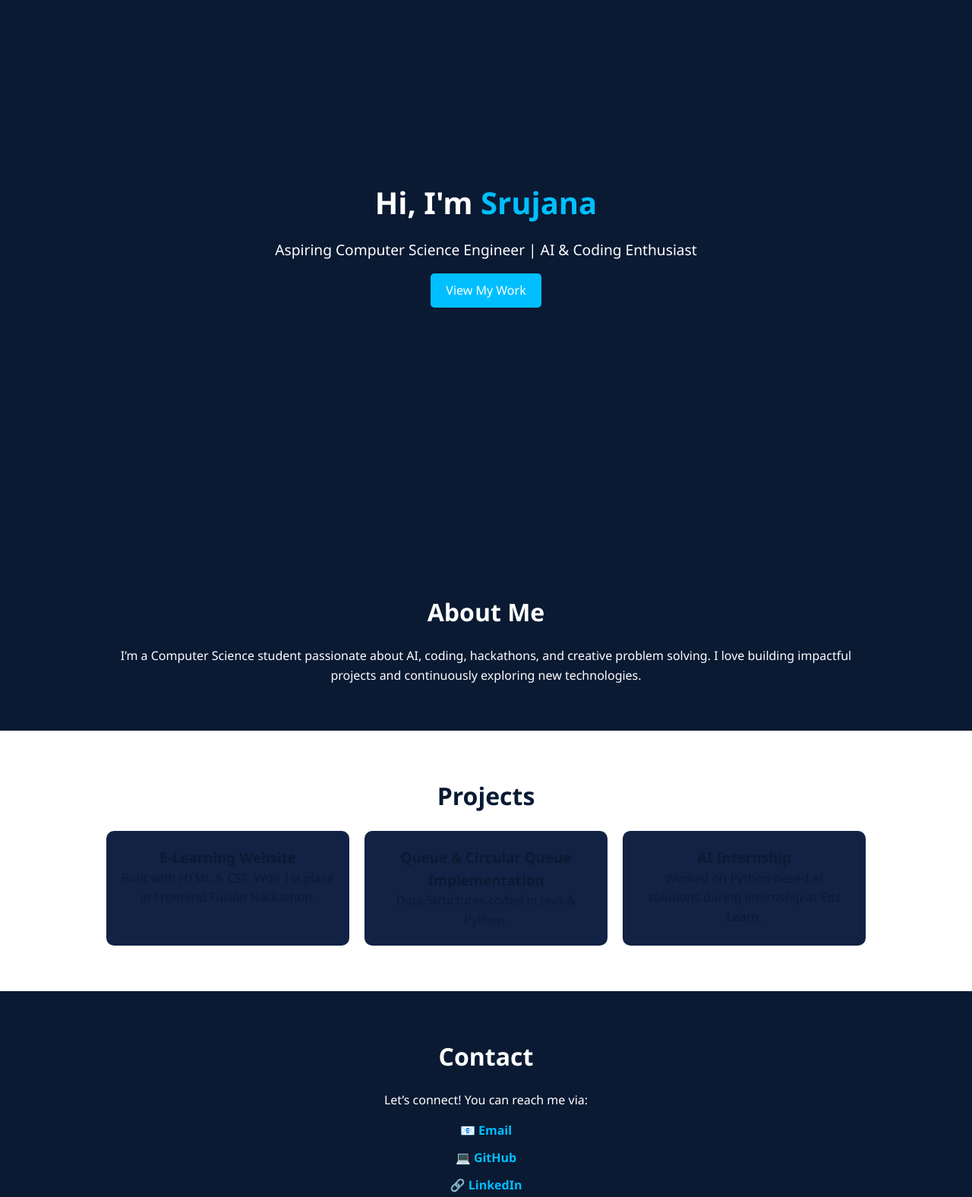
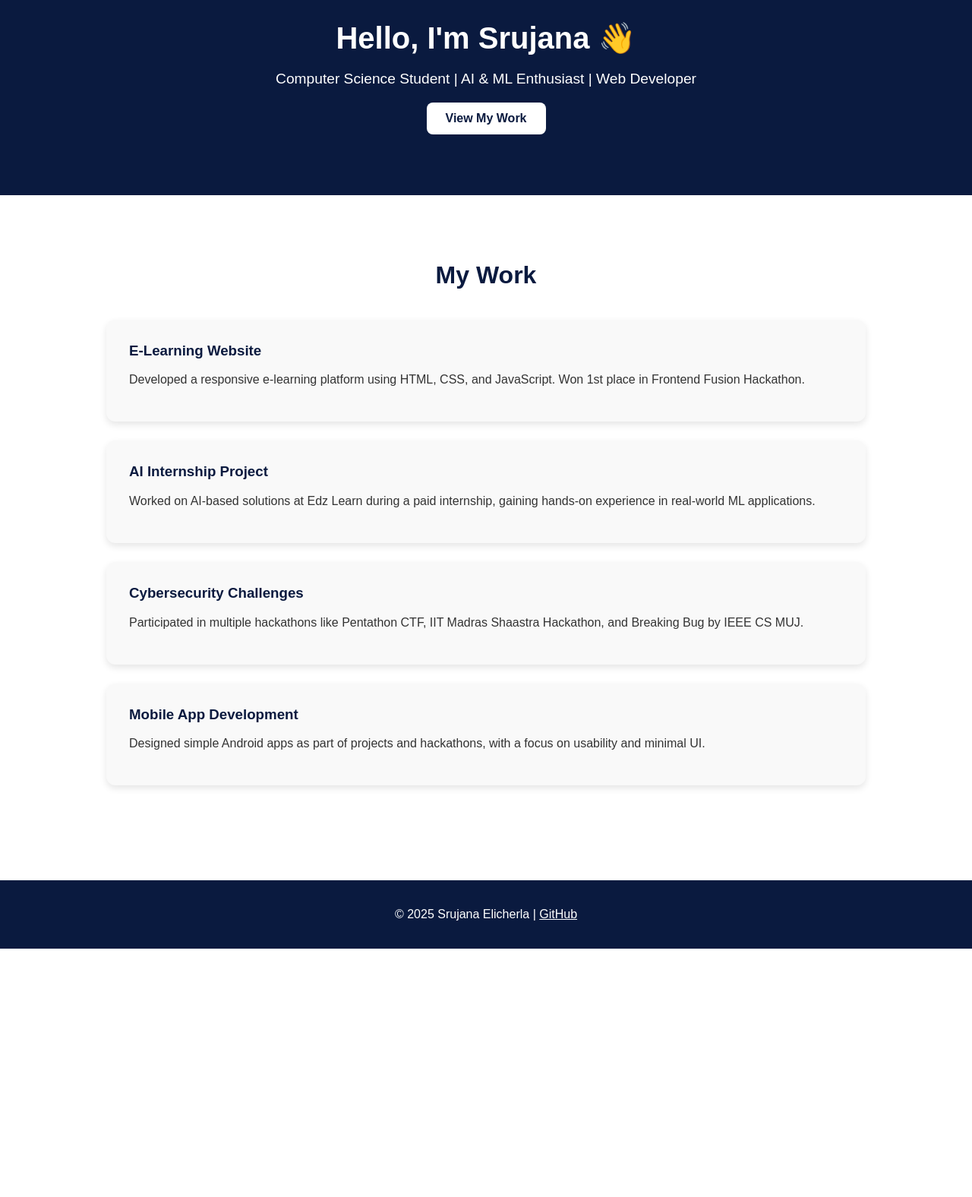
Before and after one commit to srujanaelicherla/srujanaelicherla.github.io, a plain HTML site: page index.html in a window 1280 px wide. Shown: the part 80-1656 px from the top of the page at 76% size. After the commit the page ends 1329 px from the top, so only its background shows below. Drawn offline with Linux system fonts and the light colour scheme.

Commit message:
Update index.html

```diff
--- a/index.html
+++ b/index.html
@@ -3,66 +3,123 @@
 <head>
   <meta charset="UTF-8">
   <meta name="viewport" content="width=device-width, initial-scale=1.0">
-  <title>Srujana | Portfolio</title>
-  <link rel="stylesheet" href="style.css">
+  <title>Srujana Elicherla - Portfolio</title>
+  <style>
+    body {
+      margin: 0;
+      font-family: Arial, sans-serif;
+      background-color: white;
+      color: #333;
+    }
+
+    header {
+      background-color: #0a1a3f; /* Navy Blue */
+      color: white;
+      text-align: center;
+      padding: 80px 20px;
+    }
+
+    header h1 {
+      font-size: 2.5rem;
+      margin-bottom: 10px;
+    }
+
+    header p {
+      font-size: 1.2rem;
+      margin-bottom: 20px;
+    }
+
+    header a {
+      display: inline-block;
+      padding: 12px 25px;
+      background-color: white;
+      color: #0a1a3f;
+      border-radius: 8px;
+      text-decoration: none;
+      font-weight: bold;
+      transition: 0.3s;
+    }
+
+    header a:hover {
+      background-color: #f1f1f1;
+    }
+
+    section {
+      padding: 60px 20px;
+      max-width: 1000px;
+      margin: auto;
+    }
+
+    section h2 {
+      text-align: center;
+      color: #0a1a3f;
+      margin-bottom: 40px;
+      font-size: 2rem;
+    }
+
+    .card {
+      background-color: #f9f9f9;
+      border-radius: 12px;
+      padding: 30px;
+      margin-bottom: 25px;
+      box-shadow: 0px 4px 10px rgba(0,0,0,0.1);
+      transition: transform 0.2s;
+    }
+
+    .card:hover {
+      transform: translateY(-5px);
+    }
+
+    .card h3 {
+      margin-top: 0;
+      color: #0a1a3f;
+    }
+
+    footer {
+      text-align: center;
+      background-color: #0a1a3f;
+      color: white;
+      padding: 20px;
+      margin-top: 40px;
+    }
+
+    html {
+      scroll-behavior: smooth;
+    }
+  </style>
 </head>
 <body>
-  <!-- Header / Hero -->
   <header>
-    <div class="container">
-      <h1>Hi, I'm <span>Srujana</span></h1>
-      <p>Aspiring Computer Science Engineer | AI & Coding Enthusiast</p>
-      <a href="#projects" class="btn">View My Work</a>
-    </div>
+    <h1>Hello, I'm Srujana 👋</h1>
+    <p>Computer Science Student | AI & ML Enthusiast | Web Developer</p>
+    <a href="#work">View My Work</a>
   </header>
 
-  <!-- About -->
-  <section id="about" class="section">
-    <div class="container">
-      <h2>About Me</h2>
-      <p>
-        I’m a Computer Science student passionate about AI, coding, hackathons, and creative problem solving.
-        I love building impactful projects and continuously exploring new technologies.
-      </p>
+  <section id="work">
+    <h2>My Work</h2>
+    <div class="card">
+      <h3> E-Learning Website</h3>
+      <p>Developed a responsive e-learning platform using HTML, CSS, and JavaScript. Won 1st place in Frontend Fusion Hackathon.</p>
     </div>
-  </section>
 
-  <!-- Projects -->
-  <section id="projects" class="section bg-light">
-    <div class="container">
-      <h2>Projects</h2>
-      <div class="projects">
-        <div class="card">
-          <h3>E-Learning Website</h3>
-          <p>Built with HTML & CSS. Won 1st place in Frontend Fusion Hackathon.</p>
-        </div>
-        <div class="card">
-          <h3>Queue & Circular Queue Implementation</h3>
-          <p>Data Structures coded in Java & Python.</p>
-        </div>
-        <div class="card">
-          <h3>AI Internship</h3>
-          <p>Worked on Python-based AI solutions during internship at Edz Learn.</p>
-        </div>
-      </div>
+    <div class="card">
+      <h3> AI Internship Project</h3>
+      <p>Worked on AI-based solutions at Edz Learn during a paid internship, gaining hands-on experience in real-world ML applications.</p>
     </div>
-  </section>
 
-  <!-- Contact -->
-  <section id="contact" class="section">
-    <div class="container">
-      <h2>Contact</h2>
-      <p>Let’s connect! You can reach me via:</p>
-      <ul>
-        <li><a href="mailto:your-email@example.com">📧 Email</a></li>
-        <li><a href="https://github.com/srujanaelicherla" target="_blank">💻 GitHub</a></li>
-        <li><a href="https://www.linkedin.com" target="_blank">🔗 LinkedIn</a></li>
-      </ul>
+    <div class="card">
+      <h3> Cybersecurity Challenges</h3>
+      <p>Participated in multiple hackathons like Pentathon CTF, IIT Madras Shaastra Hackathon, and Breaking Bug by IEEE CS MUJ.</p>
+    </div>
+
+    <div class="card">
+      <h3> Mobile App Development</h3>
+      <p>Designed simple Android apps as part of projects and hackathons, with a focus on usability and minimal UI.</p>
     </div>
   </section>
 
   <footer>
-    <p>© 2025 Srujana Elicherla/p>
+    <p>© 2025 Srujana Elicherla | <a href="https://github.com/srujanaelicherla" style="color:white;">GitHub</a></p>
   </footer>
 </body>
 </html>
```
